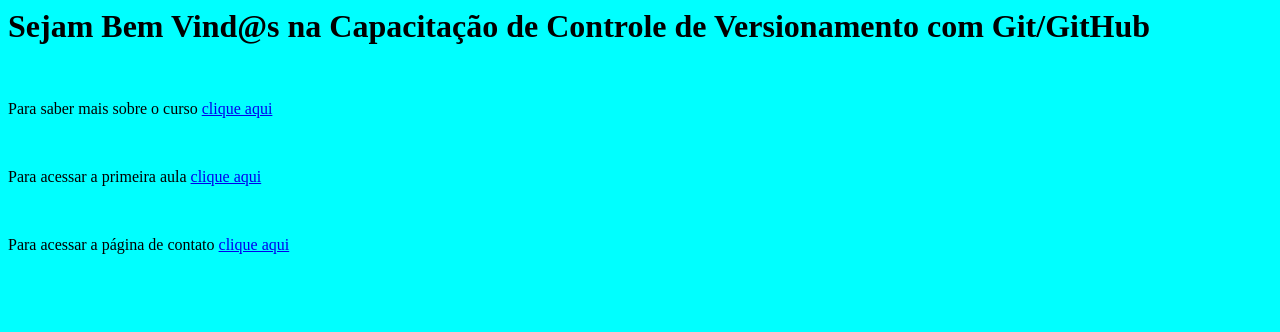
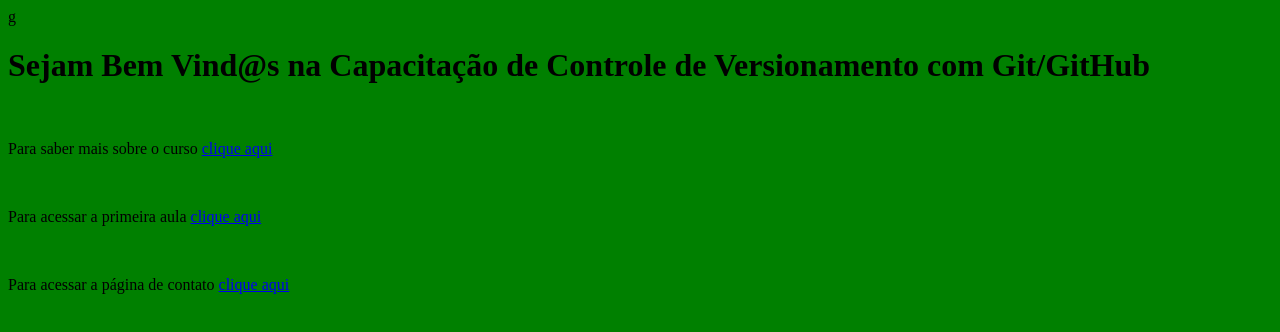
Before and after one commit to lucianabaptista/CapacitacaoGit, a plain HTML site: page index.html in a window 1280 px wide. Drawn offline with Linux system fonts and the light colour scheme.

Commit message:
Alterada a cor de fundo da página index.html para verde

```diff
--- a/index.html
+++ b/index.html
@@ -1,10 +1,10 @@
-<html>
+g<html>
 
 <head>
     <title>Capacitação Git/GitHub</title>
 </head>
 
-<body style="background-color: cyan">
+<body style="background-color: green">
     <h1>Sejam Bem Vind@s na Capacitação de Controle de Versionamento com Git/GitHub</h1>
     <br>
     <p>Para saber mais sobre o curso <a href="./sobre.html">clique aqui</a></p>
```
